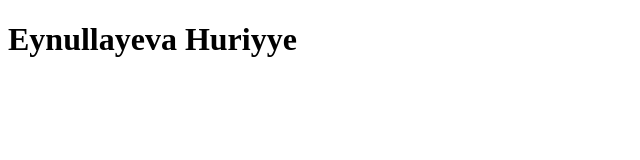
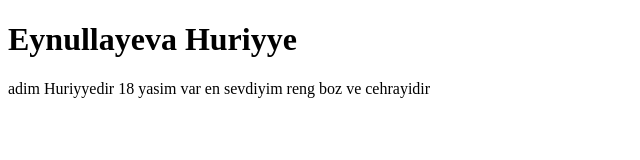
Before and after one commit to elmual/xatire, a plain HTML site: page Huriyye.html in a window 1280 px wide. Shown: the whole page, without its empty margins (0-640 px from the left). Drawn offline with Linux system fonts and the light colour scheme.

Commit message:
p elave edildi

```diff
--- a/Huriyye.html
+++ b/Huriyye.html
@@ -5,7 +5,7 @@
     <meta name="viewport" content="width=device-width, initial-scale=1.0">
     <title>Document</title>
     <h1>Eynullayeva Huriyye</h1>
-    <img src="" alt="">
+    <p>adim Huriyyedir 18 yasim var en sevdiyim reng boz ve cehrayidir </p>
 </head>
 <body>
 
```
